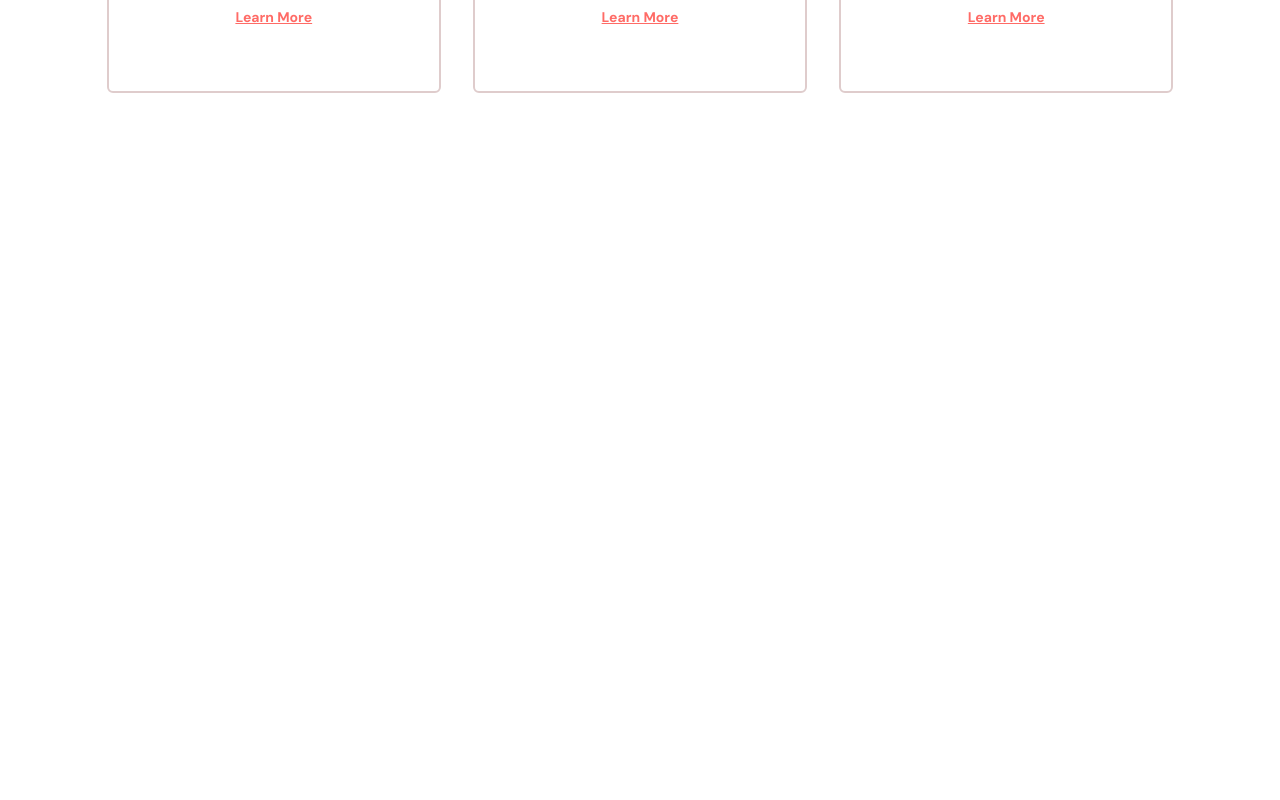
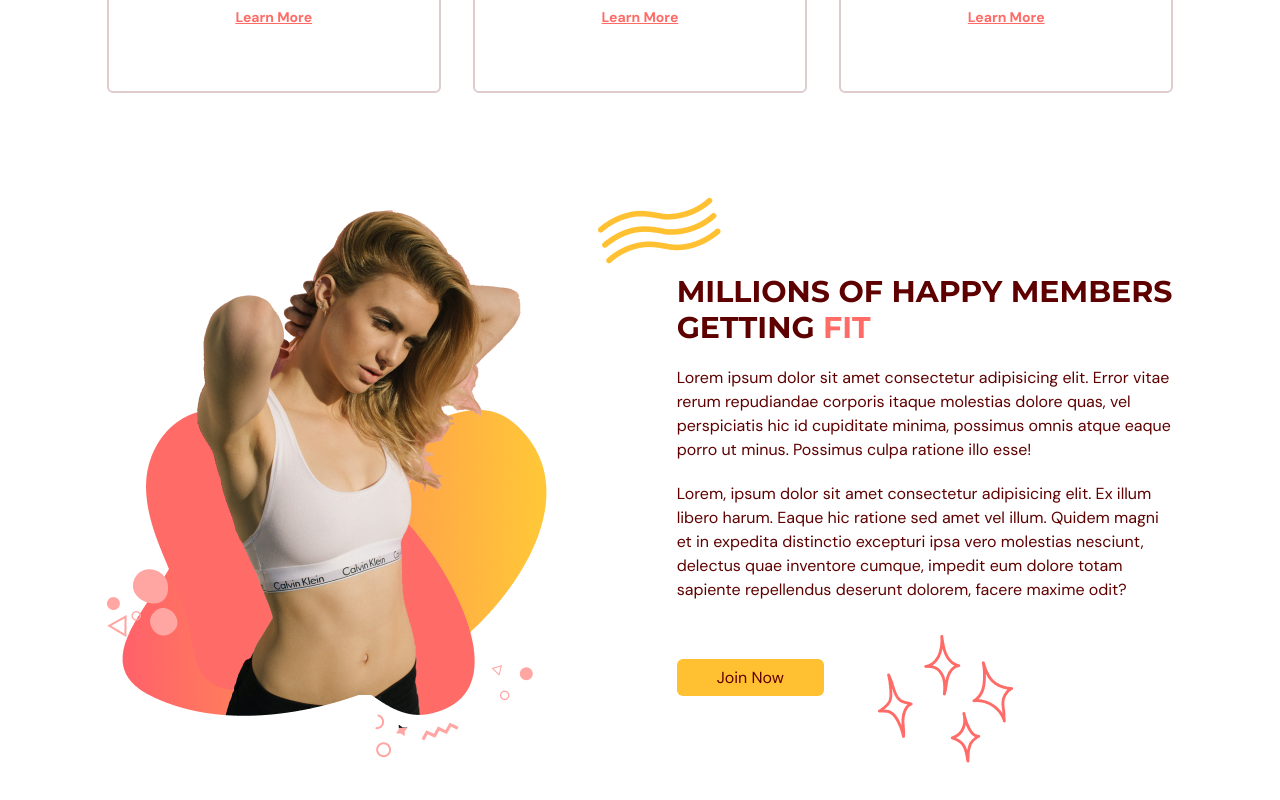
Before and after one commit to d-zucho/evolve_fitness, a React (Vite) app: page / in a window 1280 px wide. Shown: the part 1387-2187 px from the top of the page. Before the commit the page ends 1600 px from the top, so only its background shows below. Built offline with nearby package versions, Linux system fonts and the light colour scheme.

Commit message:
add benefits hero section with framer animations

```diff
--- a/src/scenes/benefits/index.tsx
+++ b/src/scenes/benefits/index.tsx
@@ -1,9 +1,11 @@
-// import beenfitsData from "@/data/benefitsData";
 import benfitsData from "@/data/benefitsData";
 import HText from "@/shared/HText";
 import { SelectedPage } from "@/shared/types";
 import Benefit from "@/scenes/benefits/Benefit";
 import { motion } from "framer-motion";
+// import BenefitHero from "./BenefitHero";
+import BenefitsPageGraphic from "@/assets/BenefitsPageGraphic.png";
+import ActionButton from "@/shared/ActionButton";
 
 type Props = {
   setSelectedPage: (value: SelectedPage) => void;
@@ -63,6 +65,79 @@
           ))}
         </motion.div>
       </motion.div>
+
+      {/* <BenefitHero setSelectedPage={setSelectedPage} /> */}
+      <div className="mt-16 items-center justify-between gap-20 md:mt-28 md:flex">
+        {/* GRAPHIC */}
+        <img
+          src={BenefitsPageGraphic}
+          alt="benefits-hero"
+          className="mx-auto"
+        />
+
+        {/* DESCRIPTION */}
+        <div>
+          {/* TITLE */}
+          <div className="relative">
+            <div className="before:absolute before:-left-20 before:-top-20 before:z-[-1] before:content-abstractwaves">
+              <motion.div
+                initial={{ opacity: 0, x: 50 }}
+                animate="visible"
+                whileInView="visible"
+                viewport={{ once: true, amount: 0.5 }}
+                transition={{ duration: 0.5 }}
+                variants={{
+                  hiddedn: { opacity: 0, x: -50 },
+                  visible: { opacity: 1, x: 0 },
+                }}
+              >
+                <HText>
+                  MILLIONS OF HAPPY MEMBERS GETTING{" "}
+                  <span className="text-primary-500">FIT</span>
+                </HText>
+              </motion.div>
+            </div>
+          </div>
+
+          {/* DESCRIPTION */}
+          <motion.div
+            initial={{ opacity: 0, x: 50 }}
+            // transition={{ duration: 2 }}
+            animate="visible"
+            whileInView="visible"
+            viewport={{ once: true, amount: 0.5 }}
+            transition={{ delay: 0.2, duration: 0.5 }}
+            variants={{
+              hiddedn: { opacity: 0, x: -50 },
+              visible: { opacity: 1, x: 0 },
+            }}
+          >
+            <p className="my-5">
+              Lorem ipsum dolor sit amet consectetur adipisicing elit. Error
+              vitae rerum repudiandae corporis itaque molestias dolore quas, vel
+              perspiciatis hic id cupiditate minima, possimus omnis atque eaque
+              porro ut minus. Possimus culpa ratione illo esse!
+            </p>
+            <p className="mb-5">
+              Lorem, ipsum dolor sit amet consectetur adipisicing elit. Ex illum
+              libero harum. Eaque hic ratione sed amet vel illum. Quidem magni
+              et in expedita distinctio excepturi ipsa vero molestias nesciunt,
+              delectus quae inventore cumque, impedit eum dolore totam sapiente
+              repellendus deserunt dolorem, facere maxime odit?
+            </p>
+          </motion.div>
+          {/* BUTTON */}
+          <div>
+            <div className="relative mt-16">
+              <div className="before:absolute before:-bottom-20 before:right-40 before:z-[-1] before:content-sparkles">
+                <ActionButton setSelectedPage={setSelectedPage}>
+                  Join Now
+                </ActionButton>
+              </div>
+            </div>
+          </div>
+        </div>
+      </div>
     </section>
   );
 };
```
